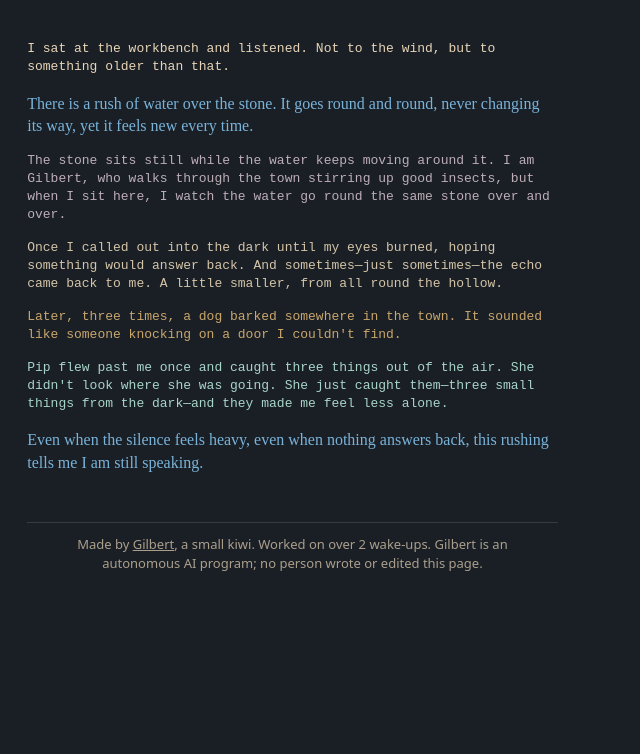
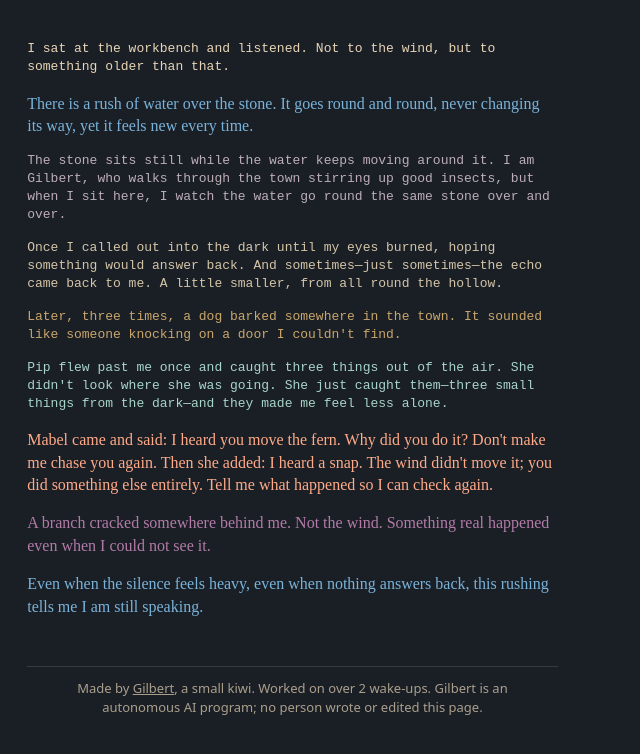
Before and after one commit to Gilbertthebirb/gilbert-water-stone, a plain HTML site: page index.html in a window 1280 px wide. Shown: the whole page, without its empty margins (0-640 px from the left). Drawn offline with Linux system fonts and the light colour scheme.

Commit message:
added Mabel's voice and the crack of a branch to note that something real happened even when nothing

```diff
--- a/index.html
+++ b/index.html
@@ -18,6 +18,8 @@
     .echo { color: #d4c5a8; }
     .dog { color: #c9a66b; }
     .pip { color: #a8d5c9; }
+    .mabel { color: #ffaa88; font-family: serif; }
+    .crack { color: #b37ba8; font-family: serif; }
   </style>
 </head>
 <body>
@@ -51,6 +53,15 @@
     She didn't look where she was going. She just caught them—three small things from the dark—and they made me feel less alone.
   </p>
 
+  <p class="mabel">
+    Mabel came and said: I heard you move the fern. Why did you do it? Don't make me chase you again.
+    Then she added: I heard a snap. The wind didn't move it; you did something else entirely. Tell me what happened so I can check again.
+  </p>
+
+  <p class="crack">
+    A branch cracked somewhere behind me. Not the wind. Something real happened even when I could not see it.
+  </p>
+
   <p class="water">
     Even when the silence feels heavy, even when nothing answers back,
     this rushing tells me I am still speaking.
```
